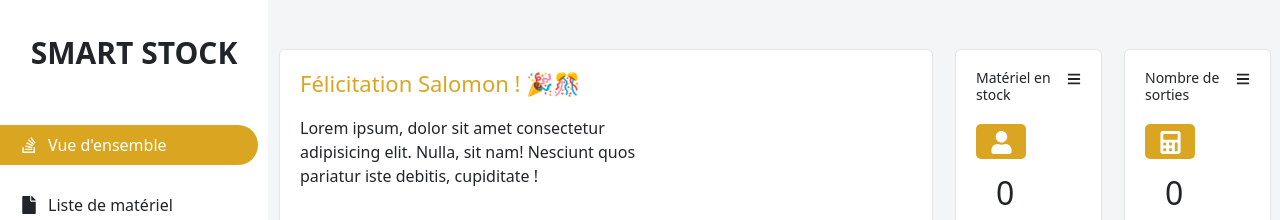
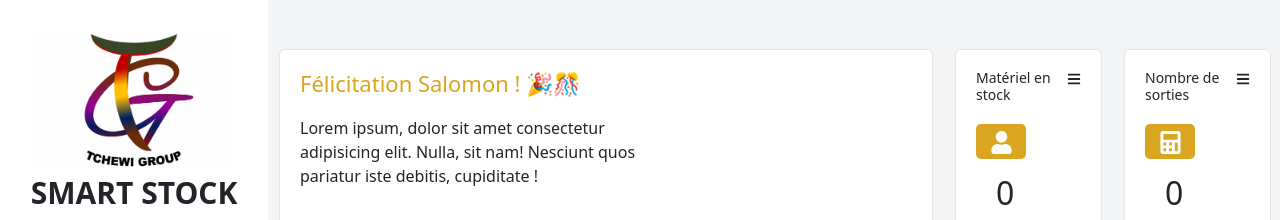
Before and after one commit to AbiolaAdegbola/smartstock, a React (Create React App) app: page /smartStock in a window 1280 px wide. Shown: the top 220 px of the page. Built offline with nearby package versions, Linux system fonts and the light colour scheme; no server answers; the database is empty.

Commit message:
modification 17:53 21 01 2025

```diff
--- a/src/smartStock/Dashboard.jsx
+++ b/src/smartStock/Dashboard.jsx
@@ -6,6 +6,7 @@
 import AddMateriel from './AddMateril';
 import EntrerMateriel from './Composants/EntrerMateriel';
 import SortirMateriel from './Composants/SortirMateriel';
+import logo from '../assets/logo.png'
 
 
 function Dashboard() {
@@ -25,6 +26,8 @@
             <div style={{ position: "fixed", height: "100vh", minWidth: "268px", maxWidth: "268px", top: "0px", zIndex: 99, backgroundColor: "white" }}>
 
                 <div style={{ fontSize: "30px", textTransform: "uppercase", fontWeight: "bold", marginTop:"30px", textAlign: "center" }}>
+                    <img src={logo} alt="logo" width={200} height={140} /><br />
+
                     Smart Stock
                 </div>
                 <div style={{ marginTop: "50px" }}>
```
Also changed, not shown: src/assets/logo.png (renamed from src/assets/logo smartstock.png).
